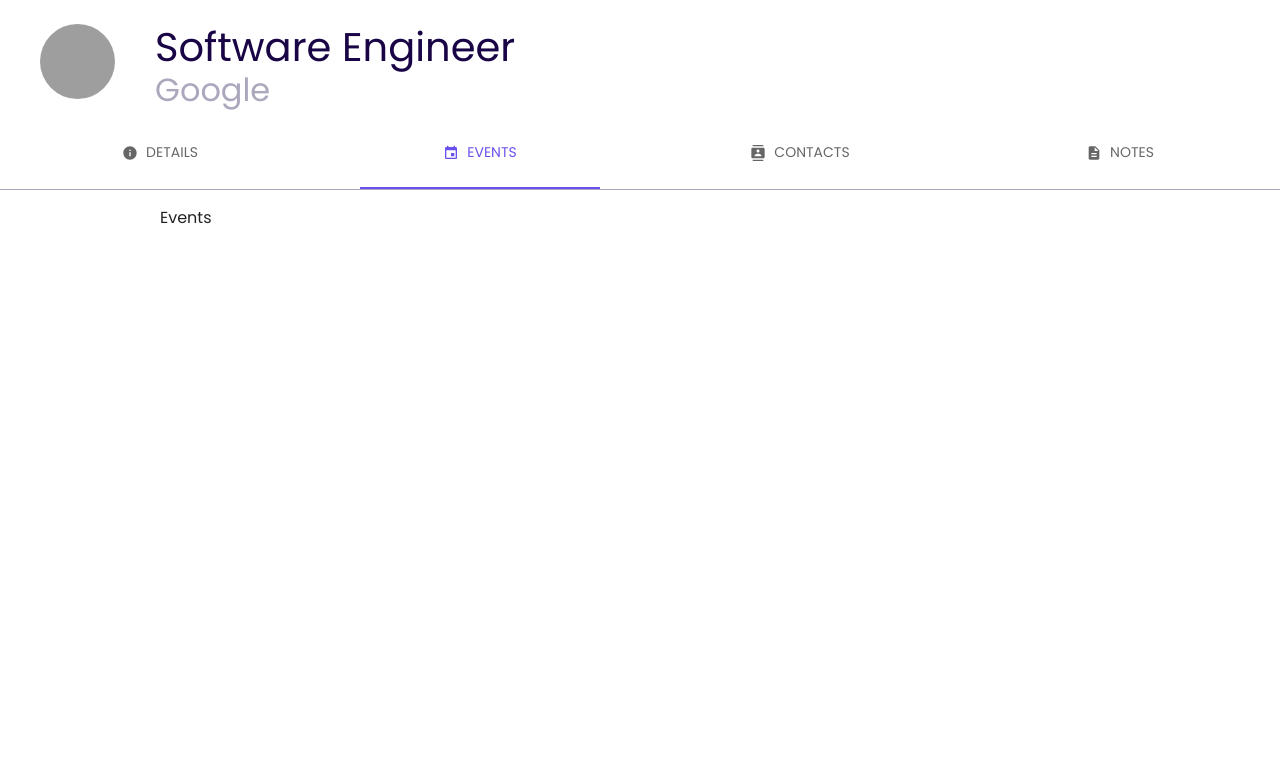
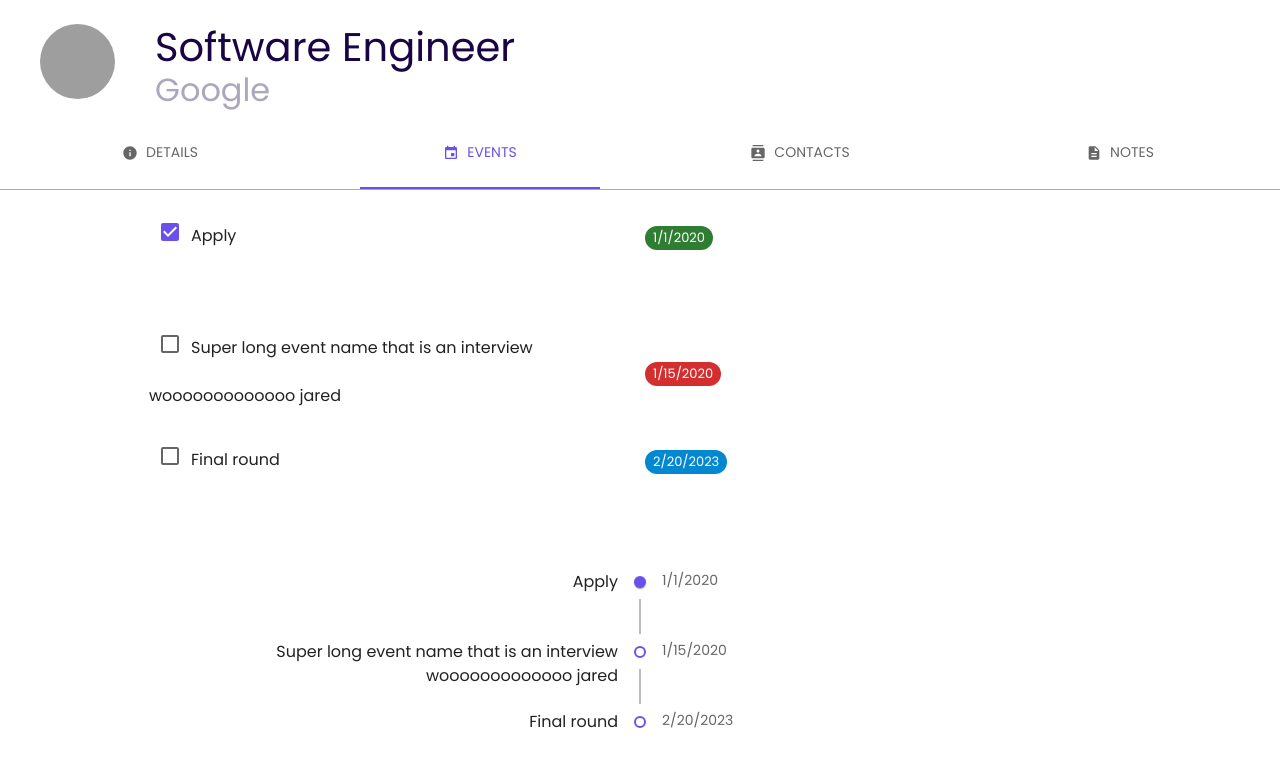
Before and after one commit to roccopolimen/nextround, a React (Create React App) app in the folder client/: page /test_job in a window 1280 px wide. Both pictures are taken after a click on the tab "EVENTS". Shown: the top 766 px of the page. Built offline with nearby package versions, Linux system fonts and the light colour scheme; grey boxes are pictures that could not be loaded.

Commit message:
Most progress done on events section

```diff
--- a/client/package.json
+++ b/client/package.json
@@ -13,6 +13,7 @@
     "@material-ui/core": "^4.12.3",
     "@material-ui/icons": "^4.11.2",
     "@mui/icons-material": "^5.6.1",
+    "@mui/lab": "^5.0.0-alpha.78",
     "@mui/material": "^5.4.4",
     "@types/node": "^17.0.23",
     "@types/react": "^17.0.42",
--- /dev/null
+++ b/client/src/components/JobSections/Events/index.tsx
@@ -0,0 +1,136 @@
+import { Box, Button, Checkbox, Chip, FormControlLabel,
+     FormGroup,
+     Typography,
+     useMediaQuery} from "@mui/material";
+import { Save } from '@mui/icons-material';
+import { useState, useEffect, SetStateAction, Dispatch } from "react";
+import { ApplicationObject, EventObject } from "typings";
+import { Timeline, TimelineConnector, TimelineContent, TimelineDot,
+     TimelineItem, TimelineOppositeContent, TimelineSeparator } from "@mui/lab";
+
+export default function Events(props:
+   { data: ApplicationObject | undefined,
+        update: Dispatch<SetStateAction<ApplicationObject | undefined>> }) {
+   // State variables
+   const [data, setData] = useState(
+       undefined as ApplicationObject | undefined);
+   const [changed, setChanged] = useState(false);
+   const today = new Date();
+
+   // Responsive design
+   const se: boolean = useMediaQuery('(max-width: 525px)');
+   const mobile: boolean = useMediaQuery('(max-width: 900px)');
+   let timeline_title_size: string = se ? "5rem" : (mobile ? "15rem" : "100%");
+   let font_size: string = se ? "1.5rem" : (mobile ? "1.5rem" : "2rem");
+
+
+   useEffect(() => {
+       // On mount and data change
+       if (props.data && !changed) {
+           setData(props.data);
+       }
+   }, [data, props.data, changed]);
+
+   const handleToggle = (event: React.ChangeEvent<HTMLInputElement>,
+                            checked: boolean) => {
+         // On checkbox change
+        if (data) {
+            let newData: ApplicationObject = {
+                ...data,
+                events: data.events.map((ev: EventObject) => {
+                    if (ev._id === event.target.id) {
+                        return {
+                            ...ev,
+                            status: checked
+                        };
+                    }
+                    return ev;
+                })
+            };
+            setData(newData);
+            setChanged(true);
+        }
+        };
+
+   /**
+    * Saves locally typed information
+    */
+   const handleSave = () => {
+       if (data) {
+           // TODO: api call to save data
+           props.update(data);
+           setChanged(false);
+       }
+   }
+
+   if(!data) {
+       return <div>Loading...</div>;
+   } else {
+       return (
+        <Box>
+            <FormGroup>
+                {data.events && data.events.map((event) => {
+                    return (
+                        <Box key={event._id}>
+                            <FormControlLabel label={event.title}
+                                sx={{ width: "50%", mb: 2,
+                                    display: "inline-block",
+                                    fontSize: font_size }}
+                                control={<Checkbox key={event._id}
+                                    id={event._id}
+                                    checked={event.status} color="primary"
+                                    onChange={handleToggle}  />} />
+                            <Chip label={event.date.toLocaleDateString()}
+                                    size="small" color={event.status ?
+                                         "success" : (event.date < today ?
+                                         "error" : "info")} />
+                        </Box>
+                        );
+                })}
+            </FormGroup>
+
+            <Timeline position="left">
+                {data.events && data.events.map((event, index) => {
+                    let connect: string = (index < data.events.length - 1 &&
+                        data.events[index].status &&
+                        data.events[index + 1].status) ? "#190447" : "#bdbdbd";
+                    return (
+                        <TimelineItem key={event._id}>
+                            <TimelineOppositeContent>
+                                <Typography variant="body2"
+                                    color="textSecondary">
+                                    {event.date.toLocaleDateString()}
+                                </Typography>
+                            </TimelineOppositeContent>
+                            <TimelineSeparator>
+                                <TimelineDot color="primary"
+                                    variant={event.status ? "filled" :
+                                                             "outlined"} />
+                                {index < data.events.length - 1 &&
+                                    <TimelineConnector
+                                        sx={{ backgroundColor: connect }} />}
+                            </TimelineSeparator>
+                            <TimelineContent>
+                                <Typography variant="body1"
+                                    sx={{ maxWidth: timeline_title_size,
+                                            overflow: 'auto' }}>
+                                    {event.title}
+                                </Typography>
+                            </TimelineContent>
+                        </TimelineItem>
+                    );
+                })}
+            </Timeline>
+
+            {changed ?
+                <Button variant="contained" color="primary"
+                startIcon={<Save />} onClick={() => handleSave()}
+                sx={{ position: 'fixed',
+                    bottom: (theme) => theme.spacing(2),
+                    right: (theme) => theme.spacing(2) }} >
+                Save</Button> : <div></div>
+            }
+        </Box>
+     );
+   }
+}
--- a/client/src/components/JobSections/JobDetails/index.tsx
+++ b/client/src/components/JobSections/JobDetails/index.tsx
@@ -40,7 +40,7 @@
      * @param {React.MouseEvent<HTMLElement>} event click information
      * @param {number | null} value new progress value
      */
-    const handleProgressUpdate = (event: React.MouseEvent<HTMLElement>,
+    const handleProgressUpdate = (_event: React.MouseEvent<HTMLElement>,
         value: number | null): void => {
         if (value !== null && data) {
             setChanged(true);
--- a/client/src/pages/Job/index.tsx
+++ b/client/src/pages/Job/index.tsx
@@ -2,7 +2,8 @@
 import { ReactElement, useEffect, useState } from "react";
 import { Info, Event, Contacts, Description } from '@mui/icons-material';
 import JobDetails from "components/JobSections/JobDetails";
-import { ApplicationObject } from "typings";
+import { ApplicationObject, EventObject } from "typings";
+import Events from "components/JobSections/Events";
 
 export default function Job() {
     // Constants
@@ -31,6 +32,28 @@
         // On mount
 
         // TODO: make api call to get job info
+        let event1: EventObject = {
+            _id: "1",
+            title: "Apply",
+            status: true,
+            date: new Date("2020-01-01"),
+            location: "Location 1"
+        };
+        let event2: EventObject = {
+            _id: "2",
+            title: "Super long event name that is an interview wooooooooooooo jared",
+            status: false,
+            date: new Date("2020-01-15"),
+            location: "Location 2"
+        };
+        let event3: EventObject = {
+            _id: "3",
+            title: "Final round",
+            status: false,
+            date: new Date("2023-02-20"),
+            location: "Mountain View, CA"
+        };
+
         setData({
             _id: "5e9f9f9f9f9f9f9f9f9f9f9",
             company: "Google",
@@ -42,7 +65,7 @@
             jobPostUrl: "https://www.google.com/",
             description: "L4 engineering role at Google; no referral",
             notes: [],
-            events: [],
+            events: [event1, event2, event3],
             contacts: []
         });
         setUrl("google.com");
@@ -58,7 +81,8 @@
                                     update={setData} />
                     );
                 case 1:
-                    return <div>Events</div>;
+                    return (<Events data={data}
+                                    update={setData} />);
                 case 2:
                     return <div>Contacts</div>;
                 case 3:
@@ -75,7 +99,7 @@
      * @param {React.SyntheticEvent} event click information
      * @param {number} newValue new tab index
      */
-    const handleChange = (event: React.SyntheticEvent, newValue: number) => {
+    const handleChange = (_event: React.SyntheticEvent, newValue: number) => {
         setCurrTab(newValue);
     };
 
```
